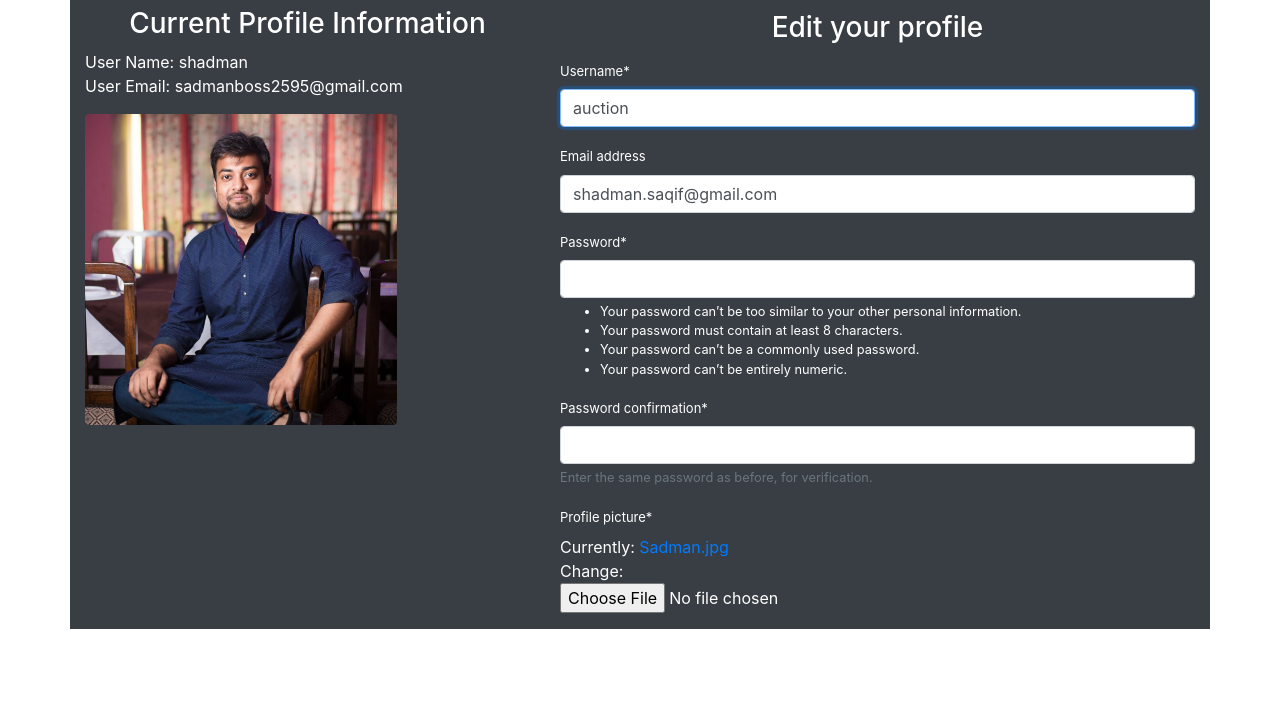
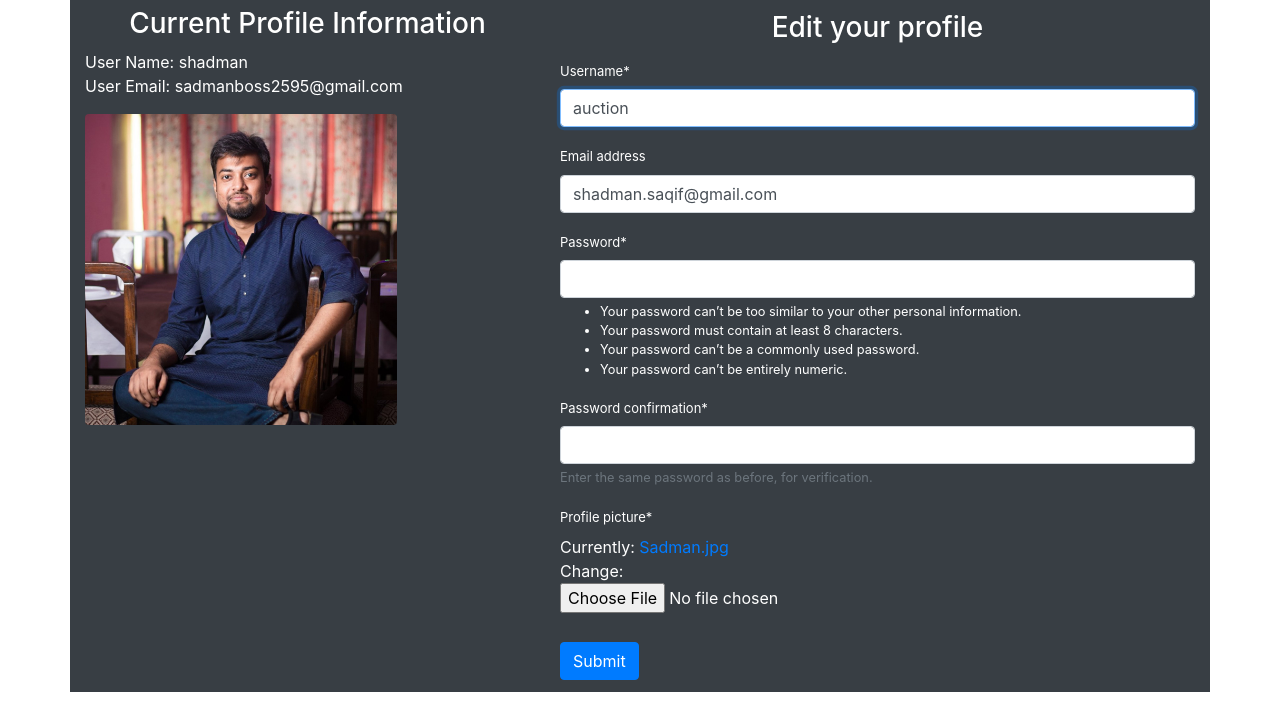
Before and after one commit to Sadman25/Auction-Site, a Django app: page /auction/myProfile/1/ in a window 1280 px wide. Shown: the part 83-800 px from the top of the page. Run offline with Django 3.2, Linux system fonts and the light colour scheme; a user stored in the database is signed in; data comes from the database, SQL or seed files in the repository; some libraries are stand-ins or nearby versions.

Commit message:
#4 Frontend button fixed for my profile page

```diff
--- a/AuctionSite/auction/templates/myprofile.html
+++ b/AuctionSite/auction/templates/myprofile.html
@@ -18,6 +18,7 @@
                         {% csrf_token %}
                         {{ editUser | crispy }}
                         {{ editProfile | crispy }}
+                        <button type="submit" class="btn btn-primary">Submit</button>
                     </form>
                     </div>
                 </div>
--- a/AuctionSite/auction/templates/product_edit.html
+++ b/AuctionSite/auction/templates/product_edit.html
@@ -29,7 +29,7 @@
                     <div class=""> <input type="file" name="image" accept="image/*"
                             class="clearablefileinput form-control-file" required="" multiple id="id_image"> </div>
                 </div>
-                <button type="submit" class="btn btn-primary" style="position: center;">Submit</button>
+                <button type="submit" class="btn btn-primary">Submit</button>
             </form>
         </div>
     </div>
--- a/AuctionSite/static/css/myprofile.css
+++ b/AuctionSite/static/css/myprofile.css
@@ -18,3 +18,8 @@
 #profile ul li{
     color: white;
 }
+
+#profile button{
+    margin-top: 2%;
+    margin-bottom: 2%;
+}
```
